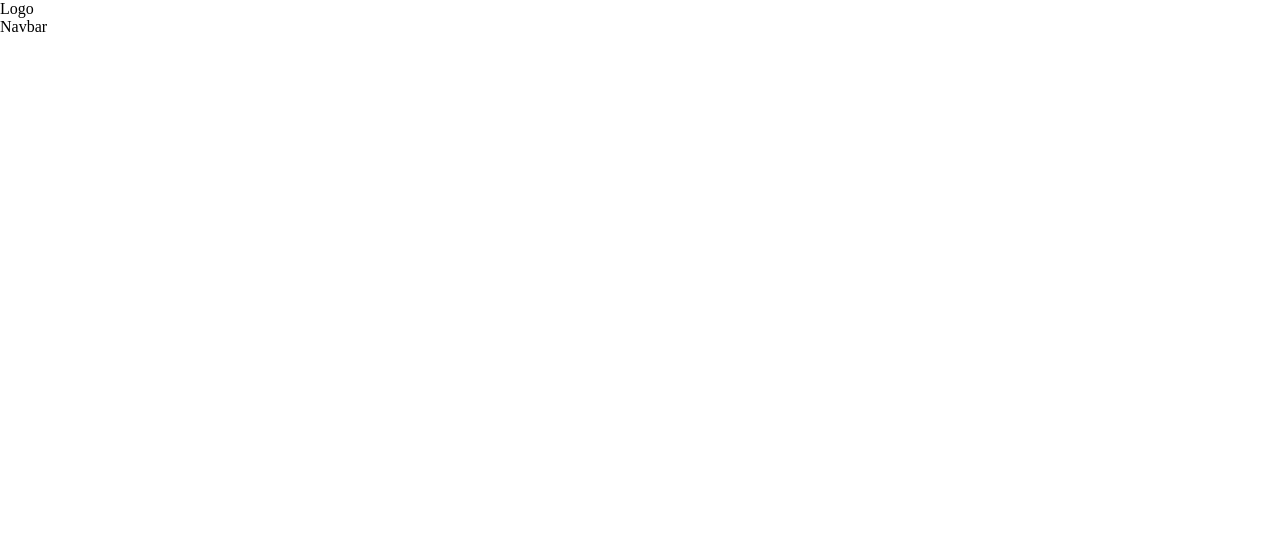
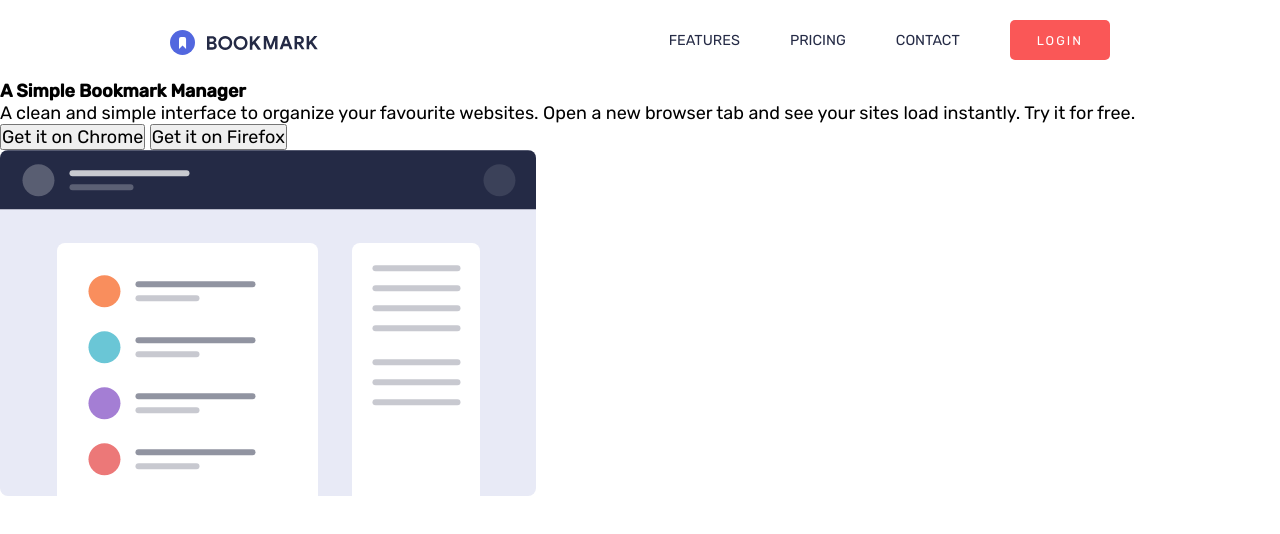
Before and after one commit to karvaroz/Bookmark-Landing-Page-R1E2, a plain HTML site: page index.html in a window 1280 px wide. Drawn offline with Linux system fonts and the light colour scheme; files that its build step writes are made by us from their sources.

Commit message:
Terminando navbar

```diff
--- a/index.html
+++ b/index.html
@@ -1,21 +1,46 @@
 <!DOCTYPE html>
 <html lang="en">
+
 <head>
     <meta charset="UTF-8">
     <meta http-equiv="X-UA-Compatible" content="IE=edge">
     <meta name="viewport" content="width=device-width, initial-scale=1.0">
-    <link rel="stylesheet" href="style.css">
+    <!-- CSS -->
+    <link rel="stylesheet" href="/styles/style.css">
+    <!-- FAVICON -->
+    <link rel="icon" type="image/png" sizes="32x32" href="./images/favicon-32x32.png">
     <title>Reto 1 | Bookmark landing page</title>
 </head>
+
 <body>
+    <!-- MENU NAVEGACION -->
     <header>
         <div>
-            Logo
+            <img id="logo" src="/images/logo-bookmark.svg" alt="logo">
+        </div>
+        <ul>
+            <li><a href="#">FEATURES</a></li>
+            <li><a href="">PRICING</a></li>
+            <li><a href="">CONTACT</a></li>
+            <li><button>LOGIN</button></li>
+        </ul>
+    </header>
+    <!-- CONTENIDO UNO -->
+    <section>
+        <div>
+            <h1>A Simple Bookmark Manager</h1>
+            <p>
+                A clean and simple interface to organize your favourite websites. Open a new
+                browser tab and see your sites load instantly. Try it for free.
+            </p>
+            <button>Get it on Chrome</button>
+            <button>Get it on Firefox</button>
         </div>
         <div>
-            <nav>Navbar</nav>
+            <img src="/images/illustration-features-tab-1.svg" alt="">
         </div>
-    </header>
+    </section>
 
 </body>
+
 </html>
--- a/styles/style.css
+++ b/styles/style.css
@@ -1,6 +1,61 @@
-*{
-    margin: 0;
-    padding: 0;
-    box-sizing: border-box;
-    scroll-behavior: smooth;
+@import url("https://fonts.googleapis.com/css2?family=Rubik:wght@300;400;500&display=swap");
+
+* {
+  margin: 0;
+  padding: 0;
+  box-sizing: border-box;
+  scroll-behavior: smooth;
+  font-size: 18px;
+  font-family: "Rubik", sans-serif;
 }
+
+:root {
+  --softBlue: hsl(231, 69%, 60%);
+  --softRed: hsl(0, 94%, 66%);
+  --grayishBlue: hsl(229, 8%, 60%);
+  --veryDarkBlue: hsl(229, 31%, 21%);
+}
+
+header {
+  display: flex;
+  justify-content: space-around;
+  margin: 20px;
+}
+
+
+ul {
+  list-style: none;
+  display: flex;
+  align-items: baseline;
+}
+
+a {
+  text-decoration: none;
+  color: var(--veryDarkBlue);
+  cursor: pointer;
+  font-size: 0.8rem;
+
+}
+
+li {
+  align-items: center;
+  margin-left: 50px;
+}
+
+li button {
+  background: none;
+  border: none;
+  cursor: pointer;
+  font-size: 0.7rem;
+  transition: all 0.3s ease-in-out;
+  background-color: var(--softRed);
+  color: white;
+  border-radius: 5px;
+  width: 100px;
+  height: 40px;
+  letter-spacing: 2px;
+}
+
+#logo{
+    margin-top: 10px;
+}
```
